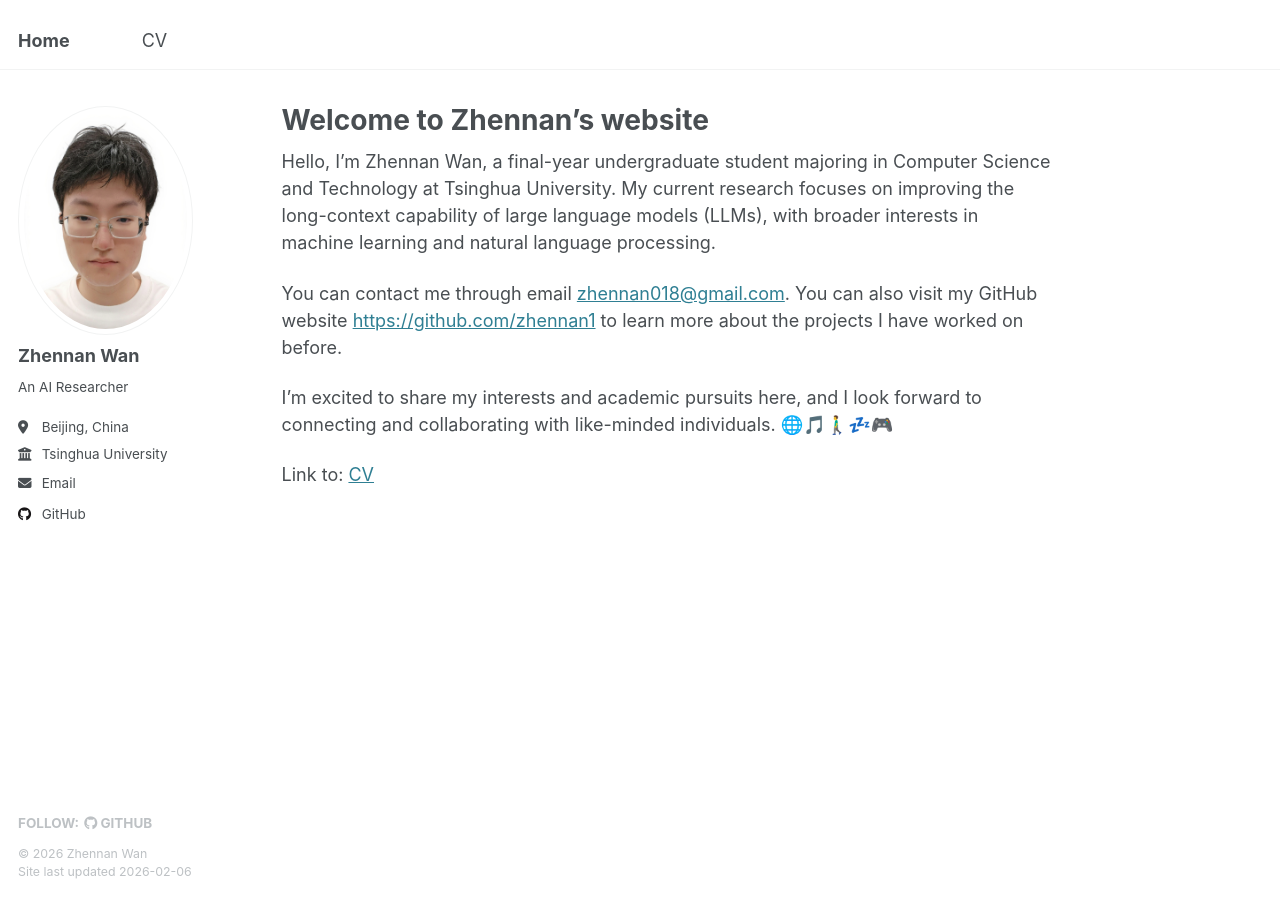
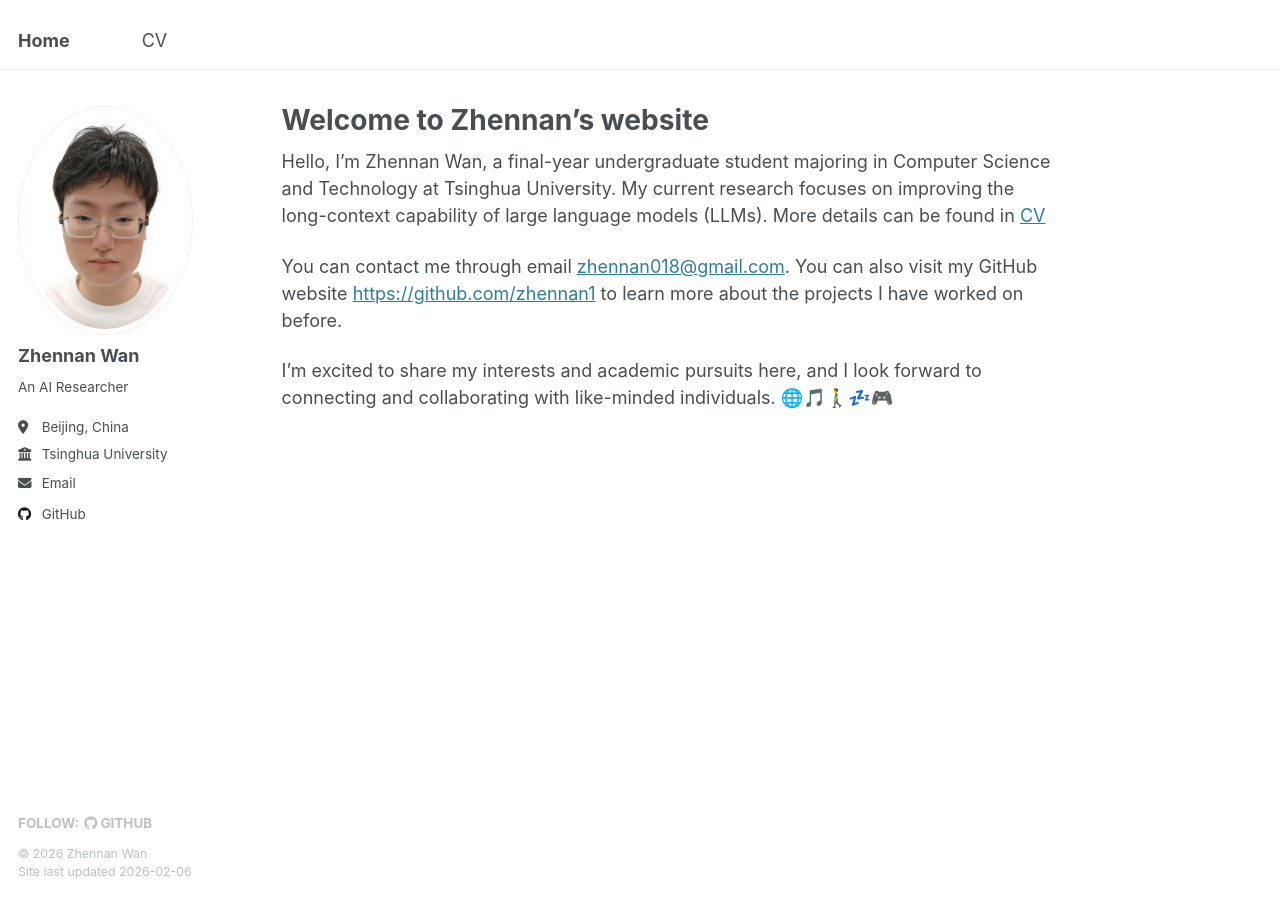
Before and after one commit to zhennan1/zhennan1.github.io, a Jekyll site: the page built from _pages/about.md, in a window 1280 px wide. Built offline with Jekyll 4.4.1, drawn with Linux system fonts in a browser that asks for light colours.

Commit message:
Update about page with CV link

```diff
--- a/_pages/about.md
+++ b/_pages/about.md
@@ -7,10 +7,8 @@ redirect_from:
   - /about.html
 ---
 
-Hello, I’m Zhennan Wan, a final-year undergraduate student majoring in Computer Science and Technology at Tsinghua University. My current research focuses on improving the long-context capability of large language models (LLMs), with broader interests in machine learning and natural language processing.
+Hello, I’m Zhennan Wan, a final-year undergraduate student majoring in Computer Science and Technology at Tsinghua University. My current research focuses on improving the long-context capability of large language models (LLMs). More details can be found in [CV](https://zhennan1.github.io/cv/)
 
 You can contact me through email [zhennan018@gmail.com](zhennan018@gmail.com). You can also visit my GitHub website [https://github.com/zhennan1](https://github.com/zhennan1) to learn more about the projects I have worked on before.
 
 I’m excited to share my interests and academic pursuits here, and I look forward to connecting and collaborating with like-minded individuals. 🌐🎵🚶‍♂️💤🎮
-
-Link to: [CV](https://zhennan1.github.io/cv/)
```
